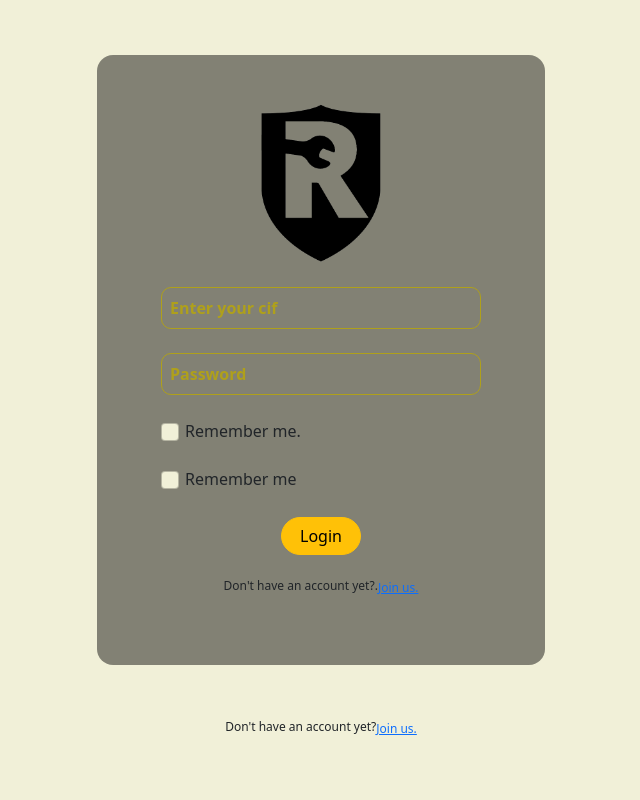
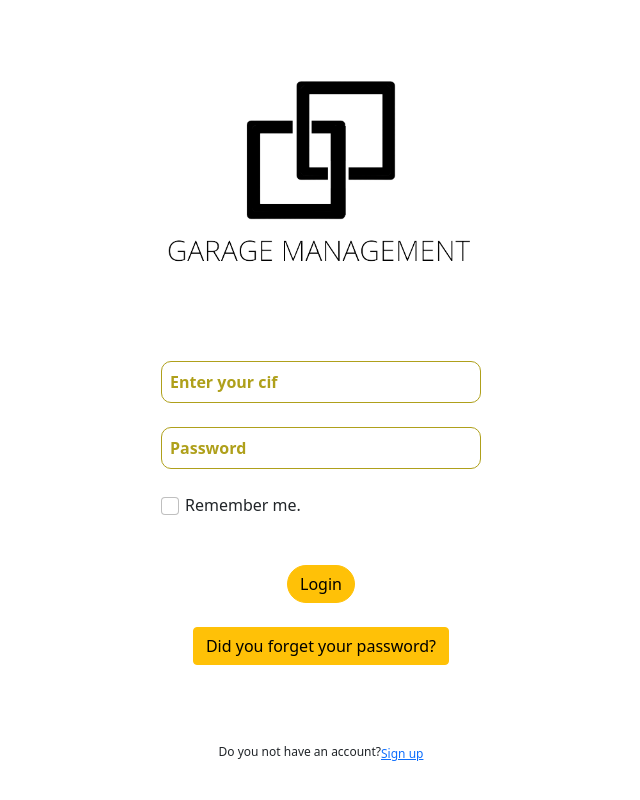
Before and after one commit to pedrobanos/proyecto3-front-end-, a React (Create React App) app: page / in a window 1280 px wide. Shown: the top 800 px of the page, without its empty margins (319-959 px from the left). Built offline with nearby package versions, Linux system fonts and the light colour scheme.

Commit message:
login remake

```diff
--- a/src/App.js
+++ b/src/App.js
@@ -22,9 +22,8 @@ function App() {
   return (
     <div className="App">
       {/* <Navbar /> */}
-      <div className="container">
         {!isAuthenticationFetched ? (
-        <Spinner/>
+          <Spinner />
         ) : (
           <Routes>
             <Route path="/register" element={<Register />}></Route>
@@ -33,18 +32,17 @@ function App() {
             <Route path="/" element={<ProtectedRoute />}>
               <Route path="/home" element={<MainMenu />}></Route>
               <Route path="/carowners/new" element={<CarOwners />}></Route>
-          <Route path="/carowners" element={<CarOwnersList/>}></Route>
-          <Route path="/carowners/:id" element={<CarOwnersEdit/>}></Route>
+              <Route path="/carowners" element={<CarOwnersList />}></Route>
+              <Route path="/carowners/:id" element={<CarOwnersEdit />}></Route>
               <Route path="/vehicles/new" element={<Vehicles />}></Route>
               <Route path="/vehicles" element={<ListOfVehicles />}></Route>
               <Route path="/vehicles/:id" element={<EditVehicleList />}></Route>
               <Route path="/ors/new" element={<Or />}></Route>
-          <Route path="/ors" element={<PendingOrs/>} ></Route>
-          <Route path="/ors/:id" element={<DetailFromOr/>}></Route>
+              <Route path="/ors" element={<PendingOrs />} ></Route>
+              <Route path="/ors/:id" element={<DetailFromOr />}></Route>
             </Route>
           </Routes>
         )}
-      </div>
     </div>
   );
 }
--- a/src/assets/stylesheets/custom.scss
+++ b/src/assets/stylesheets/custom.scss
@@ -1,5 +1,5 @@
 // Override default variables before the import
-$body-bg: rgb(241, 240, 216);
+$body-bg: white;
 
 // Import Bootstrap and its default variables
 @import '~bootstrap/scss/bootstrap.scss';
--- a/src/views/Login/Login.css
+++ b/src/views/Login/Login.css
@@ -1,16 +1,16 @@
+
 .formContainer {
-    height: 90vh;
+    height: 100vh;
+    width: 100vw;
     display: flex;
-    flex-direction: column;
     justify-content: center;
     align-items: center;
-    gap: 1rem;
+    background-image: url();
 }
 
 form {
     display: flex;
     flex-direction: column;
-    background-color: #00000076;
     border-radius: 1rem;
     padding: 3rem 4rem;
 }
@@ -25,8 +25,8 @@ form {
 }
 
 img {
-    height: 10rem;
-    width: 10rem;
+    height: 20rem;
+    width: 20rem;
 }
 
 input {
@@ -76,6 +76,7 @@ input:focus {
 }
 
 .CreateAcount {
+    margin-top: 5rem;
     display: flex;
     justify-content: center;
 }
--- a/src/views/Login/Login.jsx
+++ b/src/views/Login/Login.jsx
@@ -7,7 +7,7 @@ import { useState } from 'react';
 import { login as loginRequest } from '../../services/AuthService';
 import { useAuthContext } from '../../contexts/AuthContext';
 import { Link, useLocation, useNavigate } from 'react-router-dom';
-import LogoGarage from '../../assets/logoGarage.png'
+import GARAGEmanagement from '../../assets/GARAGEmanagement.png'
 import InputLogin from '../../components/InputLogin/InputLogin';
 import './Login.css'
 
@@ -60,11 +60,10 @@ const Login = () => {
 
 
     return (
-        <div>
             <div className="formContainer">
                 <form onSubmit={handleSubmit(onSubmit)}>
                     <div className='brand'>
-                        <img src={LogoGarage}></img>
+                        <img src={GARAGEmanagement}></img>
                     </div>
                     <div className='cifImputGroup'>
                         <InputLogin className="input-group"
@@ -103,39 +102,20 @@ const Login = () => {
                             Remember me.
                         </label>
                     </div>
-                            <div className=" form-actions form-check">
-                                <input
-                                    type="checkbox"
-                                    className="form-check-input"
-                                    id="rememberPassword"
-                                    name="checkbox"
-                                    checked={rememberPassword}
-                                    onChange={handleRememberMeChange}
-                                />
-                                <label className="form-check-label fs-6" htmlFor="rememberPassword">
-                                    Remember me
-                                </label>
-                            </div>
                         <div className='text-center'>
-                            <button className={`btn btn-${isSubmitting ? 'secondary' : 'warning'} col-3 col-sm- col-lg-3 rounded-pill mt-4 mb-4`}
+                            <button className={`btn btn-${isSubmitting ? 'secondary' : 'warning'} rounded-pill mt-4 mb-4`}
                             onChange={handleRememberMeChange}>{isSubmitting ? 'Please wait...' : 'Login'}</button>
                         </div>
-                    <hr className='lineLogin'></hr>
+                        <div className='text-center'>
+                            <button className="btn btn-warning"> Did you forget your password?</button>
+                        </div>
+
                     <div className='CreateAcount'>
-                        <h6 className='mb-4 AccountText'>Don't have an account yet?.</h6>
-                        <Link className='AccountText' to="/register"><p> Join us.</p>
-                        </Link>
+                        <h6 className='mb-4 AccountText'>Do you not have an account?</h6>
+                        <Link className='AccountText' to="/register"><p>Sign up</p></Link>
                     </div>
-                    <hr className='lineLogin'></hr>
-
                 </form>
             </div>
-            <div className='CreateAcount'>
-                <h6 className='mb-4 AccountText'>Don't have an account yet?</h6>
-                <Link className='AccountText' to="/register"><p> Join us.</p>
-                </Link>
-            </div>
-        </div>
     )
 }
 
```
Also changed, not shown: src/assets/GARAGEmanagement.png (added), src/assets/logo.png (added). Lines whose indentation alone changed are shown as unchanged.
